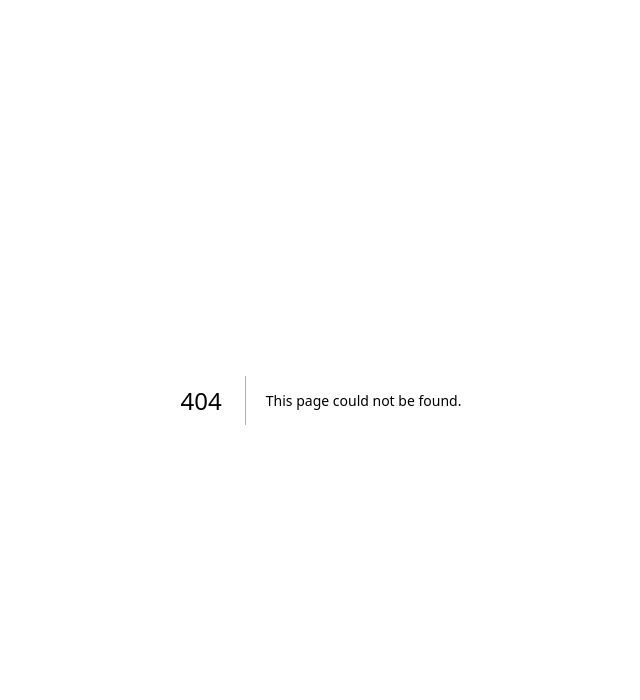
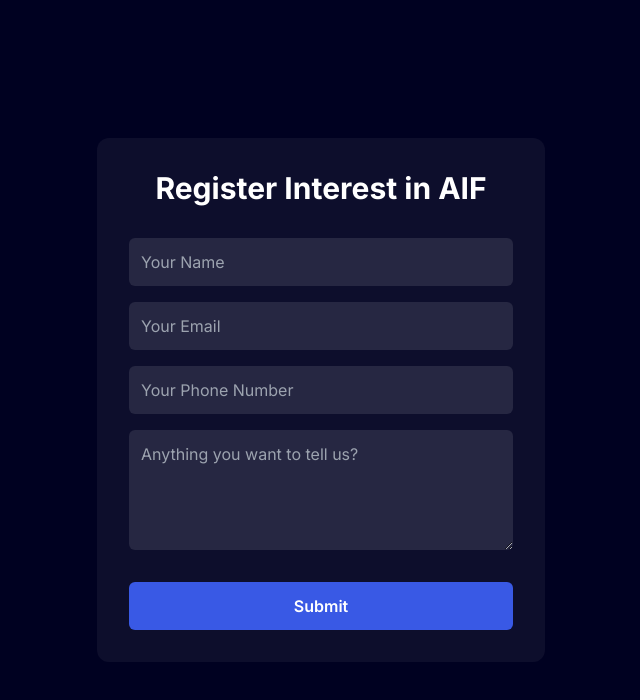
Before and after one commit to tholiaapoorv/astratinvest, a Next.js app: page /AIF in a window 1280 px wide. Before the commit this address had no page. Shown: the top 700 px of the page, without its empty margins (319-959 px from the left). Built offline with nearby package versions, Linux system fonts and the light colour scheme.

Commit message:
Create page.tsx

```diff
--- /dev/null
+++ b/app/AIF/page.tsx
@@ -0,0 +1,105 @@
+"use client";
+import { useState } from "react";
+
+const AIFForm = () => {
+  const [formData, setFormData] = useState({
+    name: "",
+    email: "",
+    phone: "",
+    message: "",
+  });
+
+  const [loading, setLoading] = useState(false);
+  const [submitted, setSubmitted] = useState(false);
+
+  const handleChange = (e: React.ChangeEvent<HTMLInputElement | HTMLTextAreaElement>) => {
+    setFormData({ ...formData, [e.target.name]: e.target.value });
+  };
+
+  const handleSubmit = async (e: React.FormEvent) => {
+    e.preventDefault();
+    setLoading(true);
+
+    try {
+      const response = await fetch("https://script.google.com/macros/s/AKfycbyAOmzg8JjOeqIQlcXbuPMotwbjE4YM3KI8k5NJwu0iplaJeMlmbxLZ_MbiKq5I4loz/exec", {
+        method: "POST",
+        mode: "no-cors",
+        headers: {
+          "Content-Type": "application/json",
+        },
+        body: JSON.stringify(formData),
+      });
+
+      setSubmitted(true);
+    } catch (error) {
+      console.error("Form submission error:", error);
+    } finally {
+      setLoading(false);
+    }
+  };
+
+  if (submitted) {
+    return (
+      <div className="flex min-h-screen items-center justify-center bg-[#000121] text-white">
+        <h1 className="text-2xl font-bold">Thank you for submitting! 🎉</h1>
+      </div>
+    );
+  }
+
+  return (
+    <div className="flex min-h-screen items-center justify-center bg-[#000121] text-white">
+      <form onSubmit={handleSubmit} className="flex flex-col gap-4 w-[90%] max-w-md bg-white/5 p-8 rounded-xl">
+        <h1 className="text-3xl font-bold mb-4 text-center">Register Interest in AIF</h1>
+
+        <input
+          type="text"
+          name="name"
+          value={formData.name}
+          onChange={handleChange}
+          required
+          placeholder="Your Name"
+          className="rounded-md p-3 bg-white/10"
+        />
+
+        <input
+          type="email"
+          name="email"
+          value={formData.email}
+          onChange={handleChange}
+          required
+          placeholder="Your Email"
+          className="rounded-md p-3 bg-white/10"
+        />
+
+        <input
+          type="tel"
+          name="phone"
+          value={formData.phone}
+          onChange={handleChange}
+          required
+          placeholder="Your Phone Number"
+          className="rounded-md p-3 bg-white/10"
+        />
+
+        <textarea
+          name="message"
+          value={formData.message}
+          onChange={handleChange}
+          placeholder="Anything you want to tell us?"
+          className="rounded-md p-3 bg-white/10"
+          rows={4}
+        />
+
+        <button
+          type="submit"
+          className="mt-4 rounded-md bg-[#3959E5] p-3 font-semibold text-white hover:bg-[#2d45b5]"
+          disabled={loading}
+        >
+          {loading ? "Submitting..." : "Submit"}
+        </button>
+      </form>
+    </div>
+  );
+};
+
+export default AIFForm;
```
